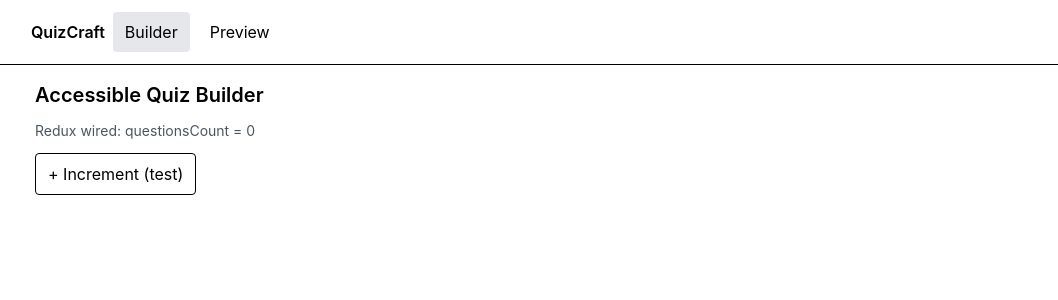
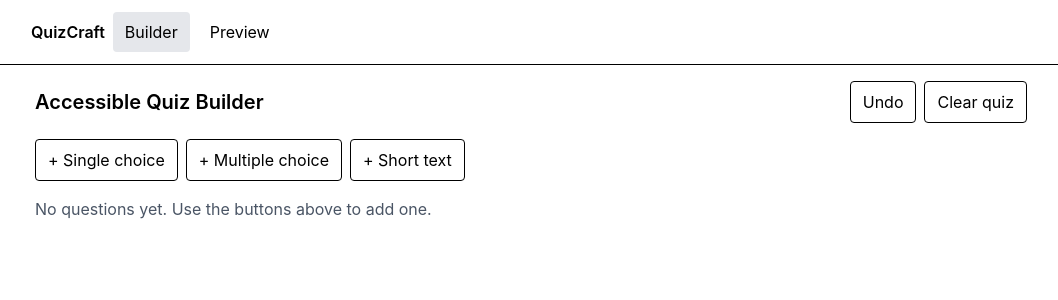
Before and after one commit to heshamelmasry77/quiz-craft, a React (Vite) app: page / in a window 1280 px wide. Shown: the top 300 px of the page, without its empty margins (109-1167 px from the left). Built offline with nearby package versions, Linux system fonts and the light colour scheme.

Commit message:
Add questions (single/multiple/short) Change their titles Switch types Remove questions Try Undo and Clear quiz

```diff
--- a/src/pages/BuilderPage.tsx
+++ b/src/pages/BuilderPage.tsx
@@ -1,17 +1,85 @@
 import { useAppDispatch, useAppSelector } from "../store/hooks";
-import { incrementQuestions } from "../store/quizSlice";
+import {
+  addQuestion,
+  removeQuestion,
+  setQuestionType,
+  updateQuestionTitle,
+  undo,
+  clearAll,
+} from "../store/quizSlice";
+import type { QuestionType } from "../types/quiz";
 
 export default function BuilderPage() {
   const dispatch = useAppDispatch();
-  const count = useAppSelector((s) => s.quiz.questionsCount);
+  const questions = useAppSelector((s) => s.quiz.questions);
+
+  const addQ = (type: QuestionType) => dispatch(addQuestion({ type }));
 
   return (
-    <section className="space-y-3">
-      <h1 className="text-xl font-semibold">Accessible Quiz Builder</h1>
-      <p className="text-sm text-gray-600">Redux wired: questionsCount = {count}</p>
-      <button className="px-3 py-2 border rounded" onClick={() => dispatch(incrementQuestions())}>
-        + Increment (test)
-      </button>
+    <section className="space-y-4">
+      <header className="flex flex-wrap gap-2 items-center">
+        <h1 className="text-xl font-semibold mr-auto">Accessible Quiz Builder</h1>
+        <button className="px-3 py-2 border rounded" onClick={() => dispatch(undo())}>
+          Undo
+        </button>
+        <button className="px-3 py-2 border rounded" onClick={() => dispatch(clearAll())}>
+          Clear quiz
+        </button>
+      </header>
+
+      <div className="flex gap-2">
+        <button className="px-3 py-2 border rounded" onClick={() => addQ("single")}>
+          + Single choice
+        </button>
+        <button className="px-3 py-2 border rounded" onClick={() => addQ("multiple")}>
+          + Multiple choice
+        </button>
+        <button className="px-3 py-2 border rounded" onClick={() => addQ("short")}>
+          + Short text
+        </button>
+      </div>
+
+      {questions.length === 0 && (
+        <p className="text-gray-600">No questions yet. Use the buttons above to add one.</p>
+      )}
+
+      <ol className="space-y-6">
+        {questions.map((q, idx) => (
+          <li key={q.id} className="border rounded p-4">
+            <div className="flex items-center gap-2">
+              <span className="text-sm text-gray-500">Q{idx + 1}</span>
+              <select
+                aria-label="Question type"
+                className="border rounded px-2 py-1"
+                value={q.type}
+                onChange={(e) =>
+                  dispatch(setQuestionType({ id: q.id, type: e.target.value as QuestionType }))
+                }
+              >
+                <option value="single">Single choice</option>
+                <option value="multiple">Multiple choice</option>
+                <option value="short">Short text</option>
+              </select>
+
+              <button
+                className="ml-auto px-2 py-1 border rounded text-red-600"
+                onClick={() => dispatch(removeQuestion(q.id))}
+              >
+                Remove
+              </button>
+            </div>
+
+            <label className="block mt-3 text-sm">
+              Question title
+              <input
+                className="mt-1 w-full border rounded px-2 py-2"
+                value={q.title}
+                onChange={(e) => dispatch(updateQuestionTitle({ id: q.id, title: e.target.value }))}
+              />
+            </label>
+          </li>
+        ))}
+      </ol>
     </section>
   );
 }
--- a/src/store/quizSlice.ts
+++ b/src/store/quizSlice.ts
@@ -1,19 +1,65 @@
-import { createSlice } from "@reduxjs/toolkit";
+import { createSlice, type PayloadAction } from "@reduxjs/toolkit";
+import type { ID, Question, QuestionType, QuizState } from "../types/quiz";
 
-type QuizState = { questionsCount: number };
+// Small helper for IDs creation
+const makeId = () => crypto.randomUUID();
 
-const initialState: QuizState = { questionsCount: 0 };
+// Factory for a new blank question
+const newQuestion = (type: QuestionType = "single"): Question => ({
+  id: makeId(),
+  type,
+  title: "",
+});
+
+type QuizStoreState = QuizState & {
+  // Simple undo buffer
+  history: QuizState[];
+};
+
+const initialState: QuizStoreState = {
+  questions: [],
+  history: [],
+};
+
+function pushHistory(state: QuizStoreState) {
+  state.history.push({ questions: JSON.parse(JSON.stringify(state.questions)) });
+  if (state.history.length > 25) {
+    state.history.shift();
+  }
+}
 
 const quizSlice = createSlice({
   name: "quiz",
   initialState,
   reducers: {
-    // just a smoke action for now
-    incrementQuestions(state) {
-      state.questionsCount += 1;
+    addQuestion(state, action: PayloadAction<{ type?: QuestionType } | undefined>) {
+      pushHistory(state);
+      state.questions.push(newQuestion(action.payload?.type ?? "single"));
+    },
+    removeQuestion(state, action: PayloadAction<ID>) {
+      pushHistory(state);
+      state.questions = state.questions.filter((q) => q.id !== action.payload);
+    },
+    updateQuestionTitle(state, action: PayloadAction<{ id: ID; title: string }>) {
+      const q = state.questions.find((q) => q.id === action.payload.id);
+      if (q) q.title = action.payload.title;
+    },
+    setQuestionType(state, action: PayloadAction<{ id: ID; type: QuestionType }>) {
+      const q = state.questions.find((q) => q.id === action.payload.id);
+      if (q) q.type = action.payload.type;
+    },
+    undo(state) {
+      const prev = state.history.pop();
+      if (prev) state.questions = prev.questions;
+    },
+    clearAll(state) {
+      pushHistory(state);
+      state.questions = [];
     },
   },
 });
 
-export const { incrementQuestions } = quizSlice.actions;
+export const { addQuestion, removeQuestion, updateQuestionTitle, setQuestionType, undo, clearAll } =
+  quizSlice.actions;
+
 export default quizSlice.reducer;
--- /dev/null
+++ b/src/types/quiz.ts
@@ -0,0 +1,15 @@
+// Core domain types for the quiz builder.
+
+export type ID = string;
+
+export type QuestionType = "single" | "multiple" | "short";
+
+export interface Question {
+  id: ID;
+  type: QuestionType;
+  title: string;
+}
+
+export interface QuizState {
+  questions: Question[];
+}
```
